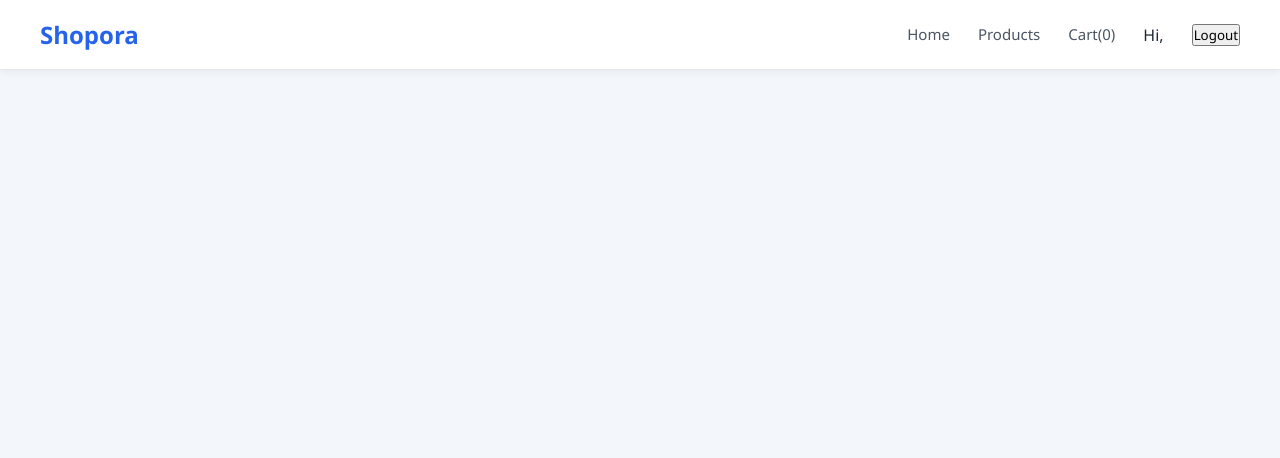
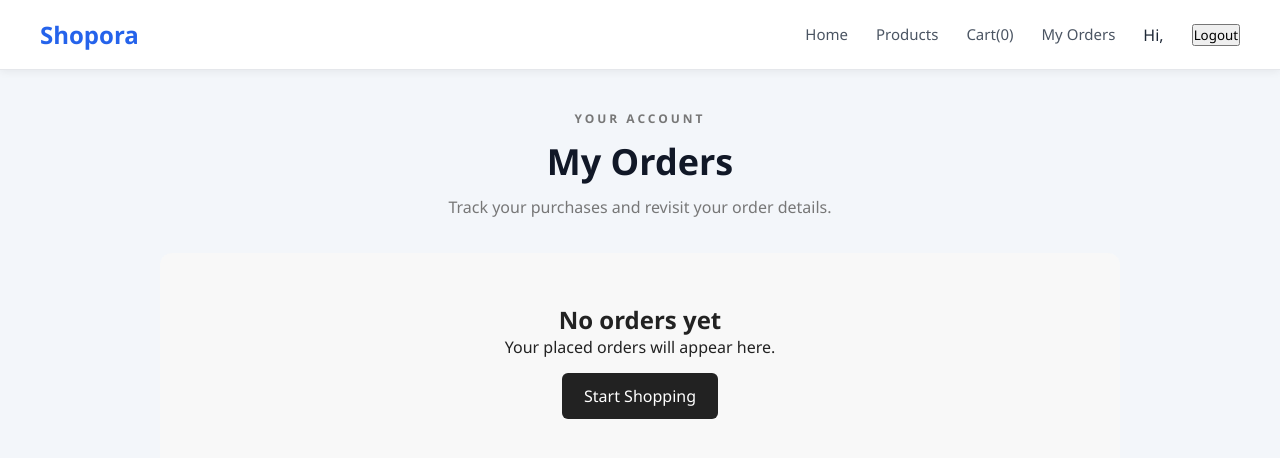
Before and after one commit to Sushant2415/Ecommerce-Store, a React (Vite) app: page /my-orders in a window 1280 px wide. Shown: the top 458 px of the page. Built offline with nearby package versions, Linux system fonts and the light colour scheme; sample sign-in values are in the browser's storage.

Commit message:
Add My Orders page

```diff
--- a/src/App.jsx
+++ b/src/App.jsx
@@ -10,6 +10,7 @@ import Login from "./pages/Login";
 import ProtectedRoute from "./components/ProtectedRoute";
 import Products from "./pages/Products";
 import OrderSuccess from "./pages/OrderSuccess";
+import MyOrders from "./pages/MyOrders";
 const App = () => {
   return (
     <BrowserRouter>
@@ -38,6 +39,14 @@ const App = () => {
           }
         ></Route>
         <Route path="/order-success" element={<OrderSuccess />} />
+        <Route
+          path="/my-orders"
+          element={
+            <ProtectedRoute>
+              <MyOrders />
+            </ProtectedRoute>
+          }
+        />
       </Routes>
     </BrowserRouter>
   );
--- a/src/components/Navbar.jsx
+++ b/src/components/Navbar.jsx
@@ -18,6 +18,7 @@ const Navbar = ({ storeName }) => {
         <Link to={"/"}>Home</Link>
         <Link to={"/products"}>Products</Link>
         <Link to={"/cart"}>Cart({totalItems})</Link>
+        {user && <Link to="/my-orders">My Orders</Link>}
         {user ? (
           <>
             <span>Hi, {user.name}</span>
--- a/src/index.css
+++ b/src/index.css
@@ -1244,11 +1244,7 @@ h1 {
   content: "";
   position: absolute;
   inset: 0;
-  background: linear-gradient(
-    to top,
-    rgba(0, 0, 0, 0.7),
-    rgba(0, 0, 0, 0.05)
-  );
+  background: linear-gradient(to top, rgba(0, 0, 0, 0.7), rgba(0, 0, 0, 0.05));
 }
 
 .home-category-card__content {
@@ -1570,3 +1566,167 @@ h1 {
     width: 100%;
   }
 }
+
+.my-orders {
+  max-width: 1000px;
+  margin: 40px auto;
+  padding: 0 20px;
+  color: #222;
+}
+
+.my-orders__header {
+  text-align: center;
+  margin-bottom: 35px;
+}
+
+.my-orders__eyebrow {
+  color: #777;
+  font-size: 12px;
+  letter-spacing: 3px;
+  font-weight: 600;
+}
+
+.my-orders__header h1 {
+  font-size: 36px;
+  margin: 10px 0;
+}
+
+.my-orders__header > p:last-child {
+  color: #777;
+}
+
+.my-orders__empty {
+  text-align: center;
+  padding: 50px 20px;
+  background: #f8f8f8;
+  border-radius: 12px;
+}
+
+.my-orders__button {
+  display: inline-block;
+  margin-top: 15px;
+  padding: 12px 22px;
+  background: #222;
+  color: white;
+  text-decoration: none;
+  border-radius: 6px;
+}
+
+.my-orders__list {
+  display: flex;
+  flex-direction: column;
+  gap: 24px;
+}
+
+.my-order-card {
+  border: 1px solid #e5e5e5;
+  border-radius: 12px;
+  padding: 24px;
+  background: white;
+}
+
+.my-order-card__header,
+.my-order-card__footer {
+  display: flex;
+  justify-content: space-between;
+  align-items: center;
+  gap: 15px;
+}
+
+.my-order-card__label {
+  color: #777;
+  font-size: 11px;
+  letter-spacing: 1.5px;
+}
+
+.my-order-card__header h2 {
+  font-size: 16px;
+  overflow-wrap: anywhere;
+}
+
+.my-order-card__status {
+  background: #e8f5e9;
+  color: #26733a;
+  padding: 7px 12px;
+  border-radius: 20px;
+  font-size: 12px;
+}
+
+.my-order-card__date {
+  color: #777;
+  font-size: 13px;
+  margin: 18px 0;
+}
+
+.my-order-card__items {
+  display: flex;
+  flex-direction: column;
+  gap: 18px;
+}
+
+.my-order-item {
+  display: flex;
+  align-items: center;
+  gap: 16px;
+}
+
+.my-order-item__image {
+  width: 85px;
+  height: 95px;
+  object-fit: contain;
+  background: #f7f7f7;
+  border-radius: 8px;
+}
+
+.my-order-item__info h3 {
+  font-size: 15px;
+  margin: 0 0 8px;
+}
+
+.my-order-item__info p {
+  font-size: 13px;
+  color: #666;
+  margin: 5px 0;
+}
+
+.my-order-card__footer {
+  border-top: 1px solid #eee;
+  margin-top: 22px;
+  padding-top: 18px;
+}
+
+.my-order-card__footer strong {
+  font-size: 20px;
+}
+
+.my-order-card__shipping {
+  margin-top: 22px;
+  padding-top: 18px;
+  border-top: 1px solid #eee;
+  color: #666;
+  font-size: 13px;
+}
+
+.my-order-card__shipping h3 {
+  color: #222;
+  font-size: 15px;
+}
+
+.my-order-card__shipping p {
+  margin: 6px 0;
+}
+
+@media (max-width: 600px) {
+  .my-orders__header h1 {
+    font-size: 28px;
+  }
+
+  .my-order-card {
+    padding: 16px;
+  }
+
+  .my-order-item__image {
+    width: 70px;
+    height: 80px;
+  }
+}
--- a/src/pages/Checkout.jsx
+++ b/src/pages/Checkout.jsx
@@ -52,11 +52,11 @@ const Checkout = () => {
     let orders = [];
 
     try {
-      orders = savedOrders ? JSON.parse(savedOrders) : []
+      orders = savedOrders ? JSON.parse(savedOrders) : [];
     } catch {
-      orders = []
+      orders = [];
     }
-    orders.push(order)
+    orders.push(order);
     localStorage.setItem(ordersKey, JSON.stringify(orders));
 
     clearCart();
--- /dev/null
+++ b/src/pages/MyOrders.jsx
@@ -0,0 +1,99 @@
+import React from "react";
+import { Link } from "react-router-dom";
+import { useAuth } from "../context/AuthContext";
+
+const MyOrders = () => {
+  const { user } = useAuth();
+
+  const ordersKey = user.email
+    ? `orders_${user.email.trim().toLowerCase()}`
+    : null;
+
+  let orders = [];
+  try {
+    const savedOrders = ordersKey ? localStorage.getItem(ordersKey) : null;
+
+    orders = savedOrders ? JSON.parse(savedOrders) : [];
+
+    if (!Array.isArray(orders)) {
+      orders = [];
+    }
+  } catch {
+    orders = [];
+  }
+  const sortedOrders = [...orders].sort((a, b) => b.id - a.id);
+  return (
+    <main className="my-orders">
+      <div className="my-orders__header">
+        <p className="my-orders__eyebrow">YOUR ACCOUNT</p>
+        <h1>My Orders</h1>
+        <p>Track your purchases and revisit your order details.</p>
+      </div>
+
+      {sortedOrders.length === 0 ? (
+        <section className="my-orders__empty">
+          <h2>No orders yet</h2>
+          <p>Your placed orders will appear here.</p>
+          <Link to="/products" className="my-orders__button">
+            Start Shopping
+          </Link>
+        </section>
+      ) : (
+        <section className="my-orders__list">
+          {sortedOrders.map((order) => (
+            <article className="my-order-card" key={order.id}>
+              <div className="my-order-card__header">
+                <div>
+                  <p className="my-order-card__label">ORDER ID</p>
+                  <h2>#{order.id}</h2>
+                </div>
+
+                <span className="my-order-card__status">Order Placed</span>
+              </div>
+
+              <p className="my-order-card__date">
+                Placed on {new Date(order.createdAt).toLocaleDateString()}
+              </p>
+
+              <div className="my-order-card__items">
+                {(Array.isArray(order.items) ? order.items : []).map((item) => (
+                  <div className="my-order-item" key={item.id}>
+                    <img
+                      src={item.image}
+                      alt={item.title}
+                      className="my-order-item__image"
+                    />
+
+                    <div className="my-order-item__info">
+                      <h3>{item.title}</h3>
+                      <p>Quantity: {item.quantity}</p>
+                      <p>${(item.price * item.quantity).toFixed(2)}</p>
+                    </div>
+                  </div>
+                ))}
+              </div>
+
+              <div className="my-order-card__footer">
+                <span>Total Paid</span>
+                <strong>${Number(order.total).toFixed(2)}</strong>
+              </div>
+
+              {order.shipping && (
+                <div className="my-order-card__shipping">
+                  <h3>Shipping Details</h3>
+                  <p>{order.shipping.name}</p>
+                  <p>{order.shipping.address}</p>
+                  <p>
+                    {order.shipping.city} - {order.shipping.pincode}
+                  </p>
+                </div>
+              )}
+            </article>
+          ))}
+        </section>
+      )}
+    </main>
+  );
+};
+
+export default MyOrders;
```
